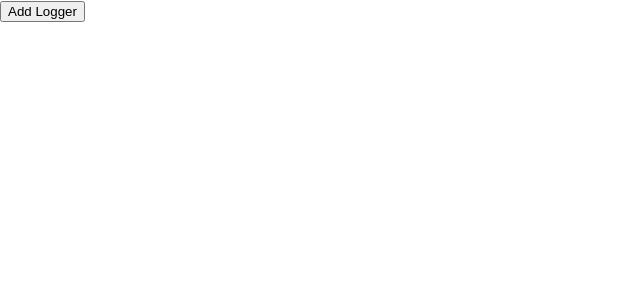
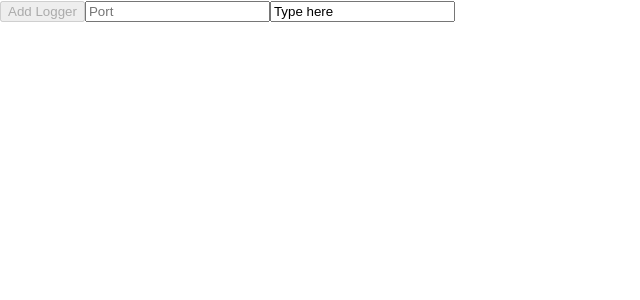
Before and after one commit to jake-lewis/redux-toolkit, a React (Create React App) app: page / in a window 1280 px wide. Shown: the top 300 px of the page, without its empty margins (0-640 px from the left). Built offline with nearby package versions, Linux system fonts and the light colour scheme.

Commit message:
Custom fields for add

```diff
--- a/src/features/textLogger/ConnectedTextLogger.tsx
+++ b/src/features/textLogger/ConnectedTextLogger.tsx
@@ -1,7 +1,7 @@
 import { EntityId } from "@reduxjs/toolkit";
-import { useAppSelector } from "../../app/hooks";
+import { useAppDispatch, useAppSelector } from "../../app/hooks";
 import { TextLogger } from "./TextLogger";
-import { selectLoggerById } from "./textLoggerSlice";
+import { removeLogger, selectLoggerById } from "./textLoggerSlice";
 
 
 type ConnectedTextLoggerProps = {
@@ -11,10 +11,12 @@ type ConnectedTextLoggerProps = {
 export function ConnectedTextLogger({loggerId}: ConnectedTextLoggerProps) {
 
     const logger = useAppSelector(state => selectLoggerById(state, loggerId));
+    const dispatch = useAppDispatch();
 
     return logger ?
         (<div>
             <TextLogger logger={logger} />
+            <button onClick={() => dispatch(removeLogger(loggerId))}>Delete</button>
         </div>)
     : null;
 }
--- a/src/features/textLogger/ConnectedTextLoggerList.tsx
+++ b/src/features/textLogger/ConnectedTextLoggerList.tsx
@@ -1,3 +1,4 @@
+import { useState } from "react";
 import { useAppSelector, useAppDispatch } from "../../app/hooks";
 import { ConnectedTextLogger } from "./ConnectedTextLogger";
 import { addLogger, selectLoggerIds } from "./textLoggerSlice"
@@ -6,10 +7,14 @@ export function ConnectedTextLoggerList() {
 
     const loggers = useAppSelector(state => selectLoggerIds(state));
     const dispatch = useAppDispatch();
+    const [port, setPort] = useState<number>();
+    const [text, setText] = useState('Type here');
 
     return (
         <div>
-            <button onClick={() => dispatch(addLogger({port: 3456, text: 'new logger'}))}>Add Logger</button>
-            {loggers.map(id => <ConnectedTextLogger loggerId={id}/>)}
+            <button disabled={!(port && text)} onClick={() => dispatch(addLogger({port: port!, text}))}>Add Logger</button>
+            <input type="number" placeholder="Port" value={port} onChange={(event) => setPort(event.target.valueAsNumber)} />
+            <input type="text" placeholder="text" value={text} onChange={event => setText(event.target.value)} />
+            {loggers.map(id => <ConnectedTextLogger key={id} loggerId={id}/>)}
         </div>);
 }
--- a/src/features/textLogger/textLoggerSlice.ts
+++ b/src/features/textLogger/textLoggerSlice.ts
@@ -1,4 +1,4 @@
-import { createSlice, createEntityAdapter, PayloadAction, EntityState} from '@reduxjs/toolkit';
+import { createSlice, createEntityAdapter, PayloadAction} from '@reduxjs/toolkit';
 import { RootState } from '../../app/store';
 export interface Logger {
     id: number,
@@ -15,7 +15,7 @@ export const textLoggerSlice = createSlice({
     reducers: {
         // Prevent specifying ID on add, ID of new logger is always incremented from the previous highest ID
         addLogger: (state, {payload}: PayloadAction<Omit<Logger, "id">>) => {
-            const id = (state.ids as number[]).reduce((acc, id) => Math.max(acc,id)) + 1;
+            const id = (state.ids as number[]).reduce((acc, id) => Math.max(acc,id), 0) + 1;
             loggerAdapter.addOne(state, {id, ...payload})
         },
         editLogger: loggerAdapter.updateOne,
```
